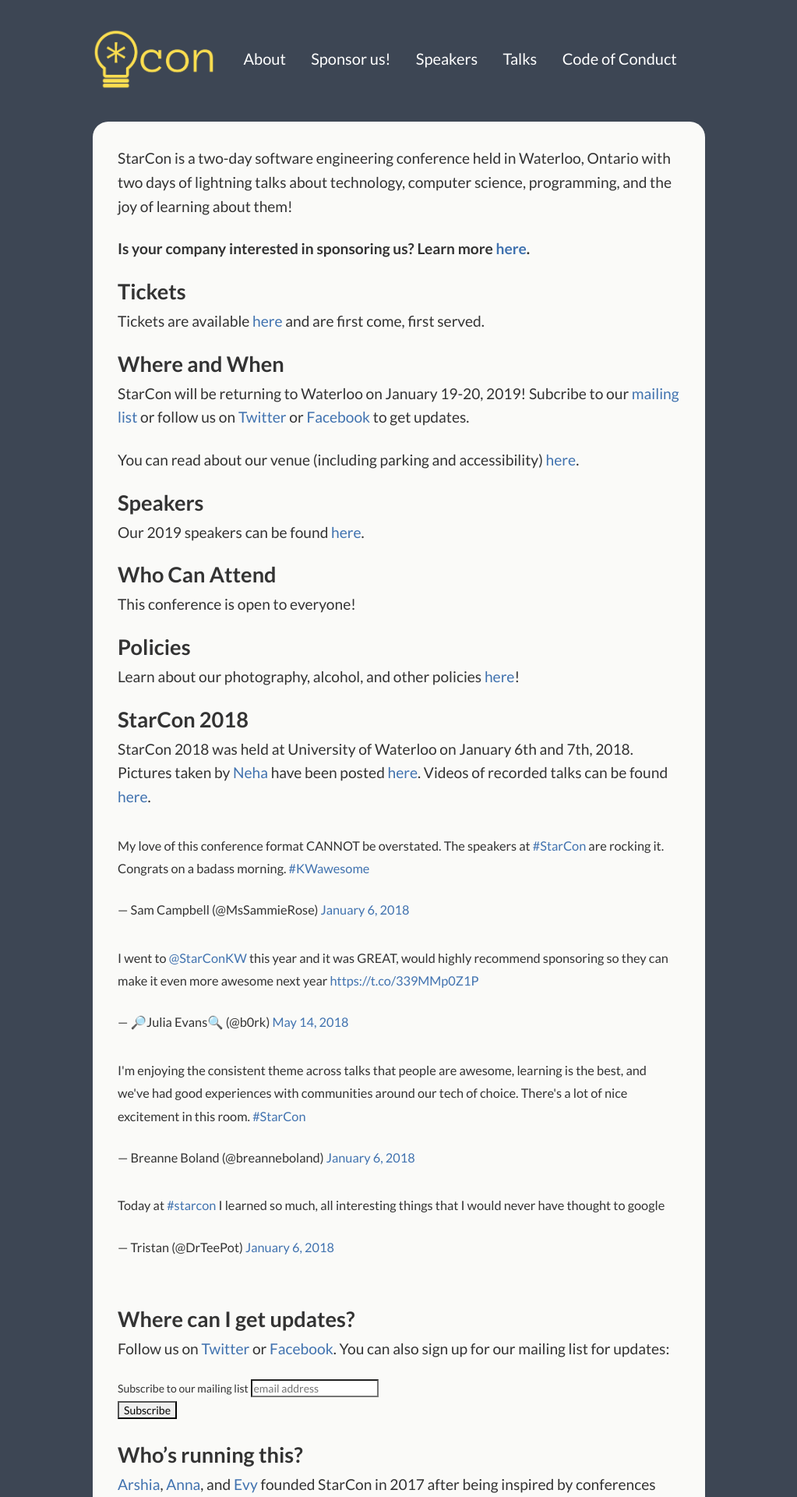
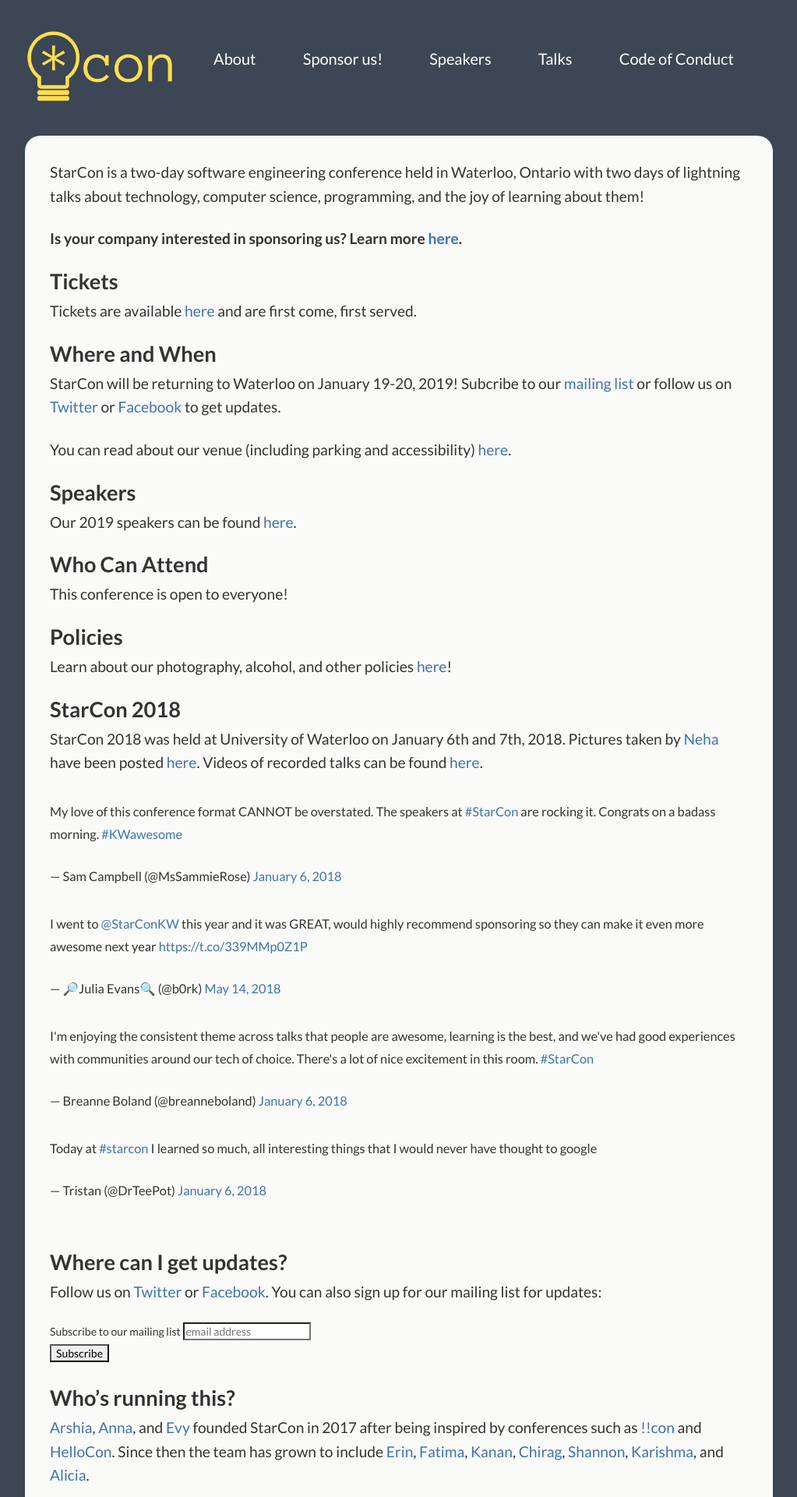
Before and after one commit to StarConKW/starconkw.github.io, a Jekyll site: the page built from index.md, in a window 1280 px wide. Shown: the top 1920 px of the page at 78% size, without its empty margins (128-1151 px from the left). Built offline with Jekyll 4.4.1, drawn with Linux system fonts in a browser that asks for light colours; comment, search, counter and statistics services are not loaded.

Commit message:
wider page content (#135)
* wider page content

* 85 -> 80

```diff
--- a/_sass/_site.scss
+++ b/_sass/_site.scss
@@ -219,6 +219,12 @@ html, body, .site-header, .site-footer {
   }
 }
 
+@media (min-width: 768px) {
+  .site {
+      max-width: 80%;
+  }
+}
+
 .site-content {
   padding: 2em;
   background: $gray-lightest;
```
